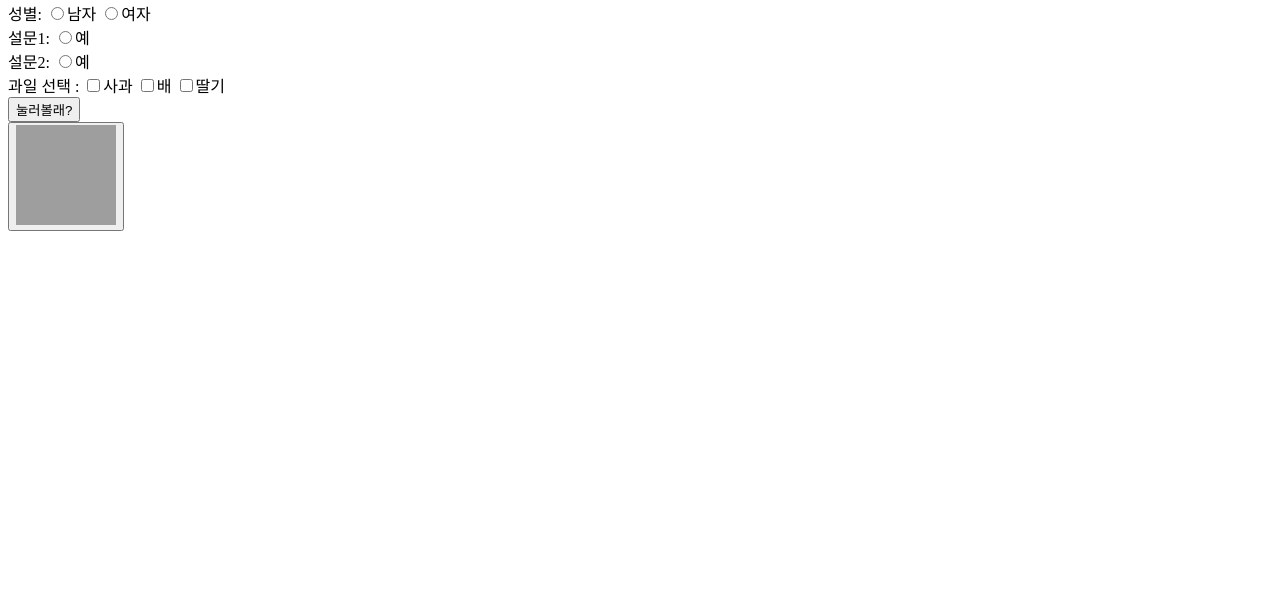
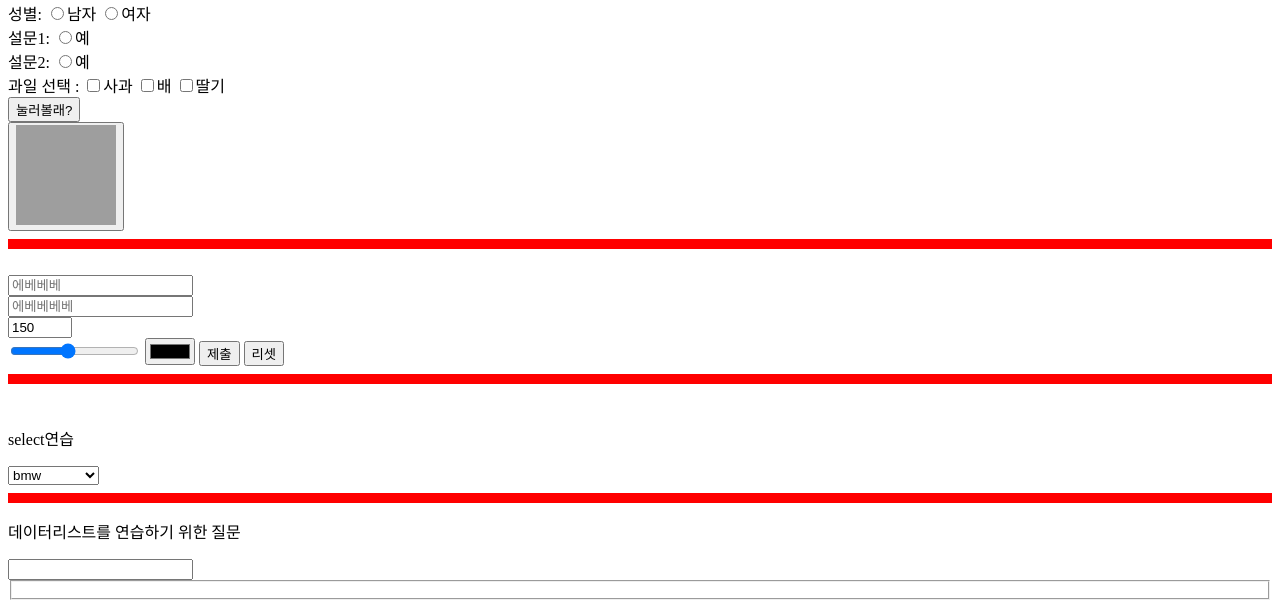
Before and after one commit to dlfjstizlzl/webprogramming, a plain HTML site: page login.html in a window 1280 px wide. Shown: the part 711-1319 px from the top of the page. Before the commit the page ends 950 px from the top, so only its background shows below. Drawn offline with Linux system fonts and the light colour scheme; grey boxes are pictures that could not be loaded.

Commit message:
4.12 수정본 업로드
4.12 수정본 업로드

```diff
--- a/login.html
+++ b/login.html
@@ -46,5 +46,39 @@
     <input type="button" value="눌러볼래?" onclick="alert('환영합니다.')">
 </form>
 <button type="button"><img height="100" width="100" src="https://mblogthumb-phinf.pstatic.net/MjAxNzAxMTBfMjQ5/MDAxNDg0MDEyMjU1OTEx.2SRaiftoRhm0dQrO_qt0si_CFQTlrVrO5mvUzbx-npwg.ebKDAj3hPqYeYM9aZfA9WXz8aKpvKBvxcYIKc4ajwvsg.JPEG.3dupndown/%EC%97%90%EB%94%94.jpg?type=w2" alt=""></button>
+<br>
+    <hr style="border: 5px solid red;">
+    <br>
+    <form action="" method="post" name="form1">
+
+    <input type="text" required placeholder="에베베베"><br>
+    <input type="text" name="" id="" autocomplete="호로로로로" placeholder="에베베베베"><br>
+</form>
+<form action="" name="form2" method="post">
+    <input type="number" min="140" max="200" step="10" value="150"><br>
+    <input type="range" name="" id="" max="10" min="1" value="5">
+    <input type="color" name="" id="">
+    <input type="submit" name="" id="" value="제출">
+    <input type="reset" name="" id="" value="리셋">
+</form>
+<hr style="border: 5px solid red;">
+<br>
+<p>select연습</p>
+<form action=""><select name="cars" id="">
+    <option value="bmw">bmw</option>
+    <option value="lamborghini">lamborghini</option>
+    <option value="ferrari">ferrari</option>
+    <option value="konneseg">konneseg</option>
+</select> </form>
+<hr style="border: 5px solid red;">
+<p>데이터리스트를 연습하기 위한 질문</p>
+<input list="browsers" name="browsers">
+<datalist id="browsers">
+    <option value="크롬">크롬</option>
+    <option value="사파리">사파리</option>
+    <option value="오페라">오페라</option>
+    <option value="파이어폭스">파이어폭스</option>
+</datalist>
+<fieldset></fieldset>
 </body>
 </html>
```
Also changed, not shown: test_eng.html (added, +32 -0 lines).
